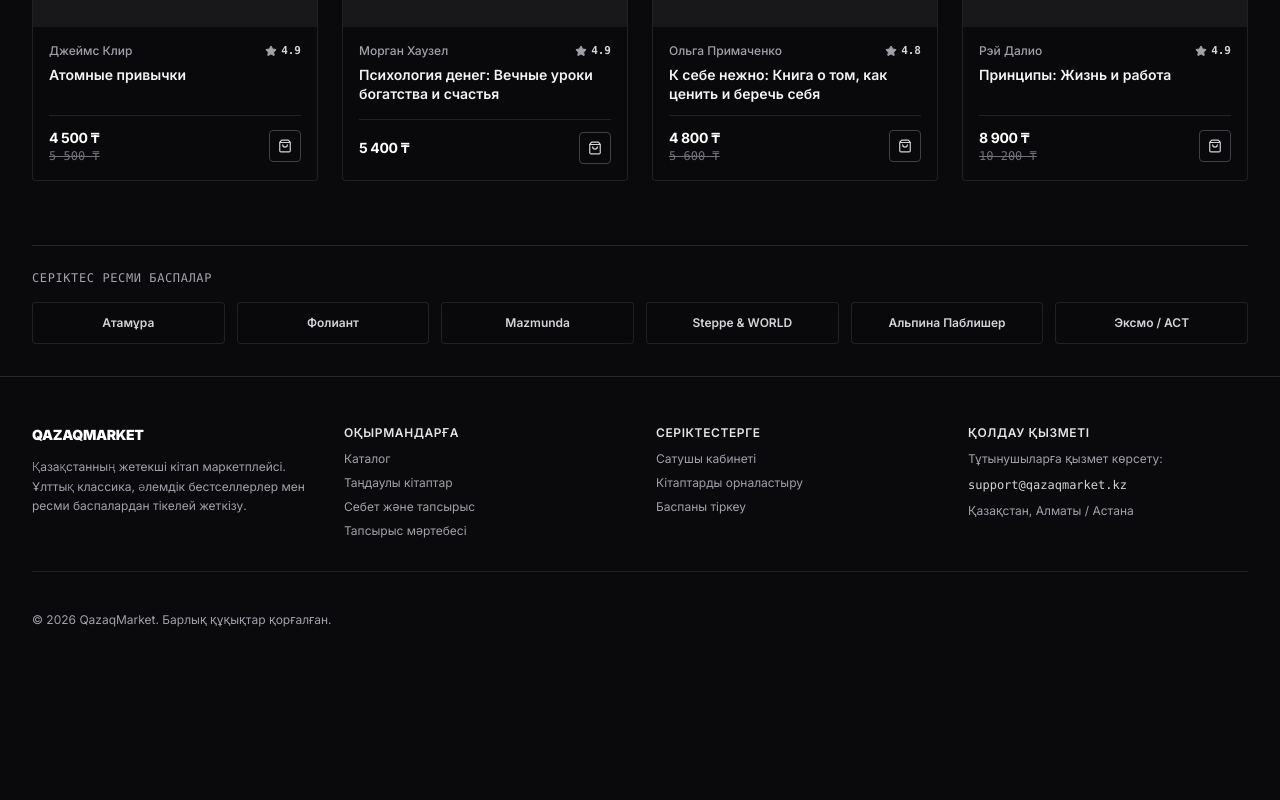
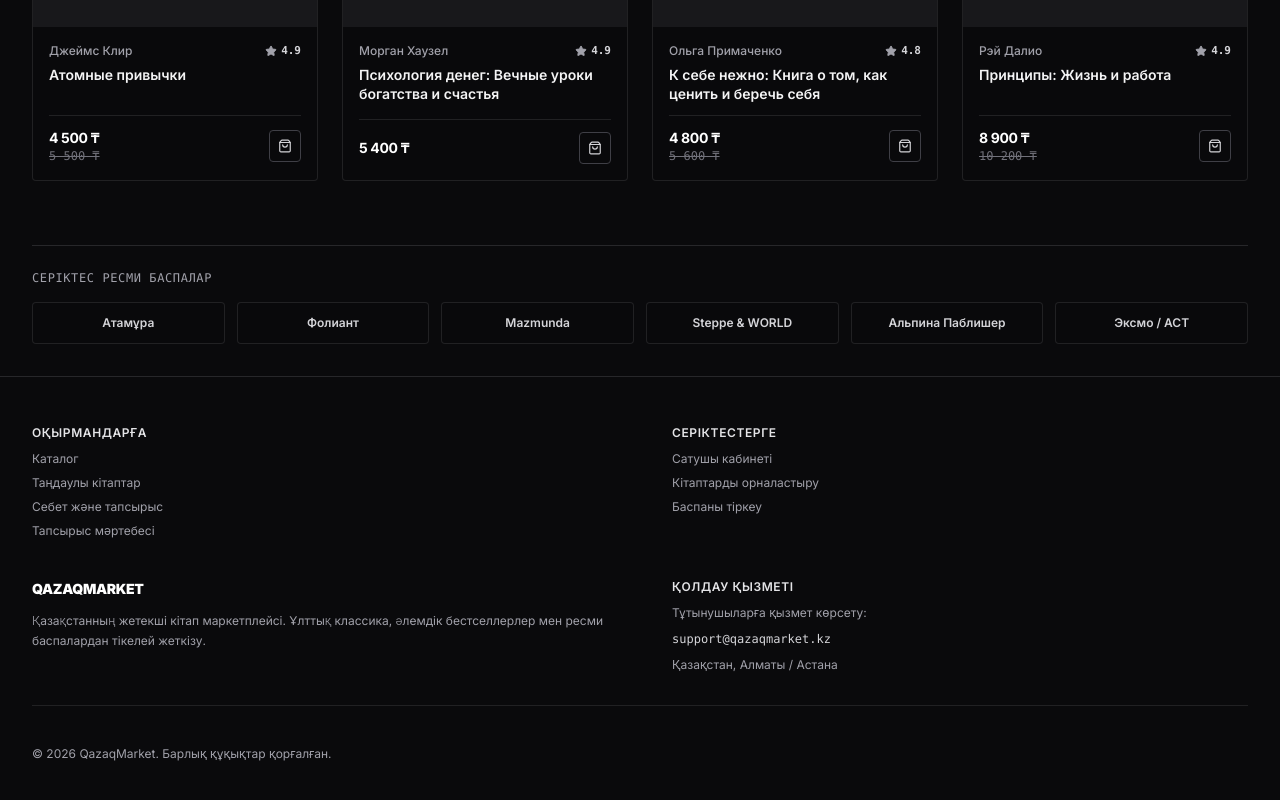
Before and after one commit to rmekenov-pixel/test-marketplace, a React (Vite) app: page / in a window 1280 px wide. Shown: the part 2456-3256 px from the top of the page. Before the commit the page ends 3132 px from the top, so only its background shows below. Built offline with nearby package versions, Linux system fonts and the light colour scheme.

Commit message:
refactor(footer): reorganize columns into symmetric 2x2 grid

```diff
--- a/src/widgets/footer/Footer.tsx
+++ b/src/widgets/footer/Footer.tsx
@@ -10,20 +10,8 @@ export const Footer: React.FC = () => {
   return (
     <footer className="w-full bg-zinc-100 text-zinc-600 border-zinc-200 dark:bg-[#0a0a0c] dark:text-zinc-400 border-t dark:border-zinc-800 py-12 transition-colors mt-auto text-left">
       <div className="max-w-7xl mx-auto px-4 sm:px-6 lg:px-8">
-        <div className="grid grid-cols-1 md:grid-cols-4 gap-8 mb-10 pb-8 border-b border-zinc-200 dark:border-zinc-800/80">
-          {/* Col 1: About */}
-          <div className="space-y-3">
-            <div className="text-sm font-black tracking-tight text-zinc-950 dark:text-white uppercase">
-              QazaqMarket
-            </div>
-            <p className="text-xs text-zinc-600 dark:text-zinc-400 leading-relaxed font-light">
-              {lang === 'kk' || lang === 'kz'
-                ? 'Қазақстанның жетекші кітап маркетплейсі. Ұлттық классика, әлемдік бестселлерлер мен ресми баспалардан тікелей жеткізу.'
-                : 'Главный книжный маркетплейс Казахстана. Классическая и современная казахская, мировая и деловая литература с быстрой доставкой во все регионы страны.'}
-            </p>
-          </div>
-
-          {/* Col 2: Buyers */}
+        <div className="grid grid-cols-1 md:grid-cols-2 gap-8 md:gap-x-16 md:gap-y-10 mb-10 pb-8 border-b border-zinc-200 dark:border-zinc-800/80">
+          {/* Row 1, Col 1: Buyers */}
           <div className="space-y-2.5">
             <div className="text-xs font-semibold text-zinc-900 dark:text-zinc-200 uppercase tracking-wider">
               {lang === 'kk' || lang === 'kz' ? 'Оқырмандарға' : 'Покупателям'}
@@ -52,7 +40,7 @@ export const Footer: React.FC = () => {
             </ul>
           </div>
 
-          {/* Col 3: Sellers & Partners */}
+          {/* Row 1, Col 2: Sellers & Partners */}
           <div className="space-y-2.5">
             <div className="text-xs font-semibold text-zinc-900 dark:text-zinc-200 uppercase tracking-wider">
               {lang === 'kk' || lang === 'kz' ? 'Серіктестерге' : 'Партнерам'}
@@ -76,7 +64,19 @@ export const Footer: React.FC = () => {
             </ul>
           </div>
 
-          {/* Col 4: Contacts & Support */}
+          {/* Row 2, Col 1: About */}
+          <div className="space-y-3">
+            <div className="text-sm font-black tracking-tight text-zinc-950 dark:text-white uppercase">
+              QazaqMarket
+            </div>
+            <p className="text-xs text-zinc-600 dark:text-zinc-400 leading-relaxed font-light">
+              {lang === 'kk' || lang === 'kz'
+                ? 'Қазақстанның жетекші кітап маркетплейсі. Ұлттық классика, әлемдік бестселлерлер мен ресми баспалардан тікелей жеткізу.'
+                : 'Главный книжный маркетплейс Казахстана. Классическая и современная казахская, мировая и деловая литература с быстрой доставкой во все регионы страны.'}
+            </p>
+          </div>
+
+          {/* Row 2, Col 2: Contacts & Support */}
           <div className="space-y-2.5">
             <div className="text-xs font-semibold text-zinc-900 dark:text-zinc-200 uppercase tracking-wider">
               {lang === 'kk' || lang === 'kz' ? 'Қолдау қызметі' : 'Поддержка'}
```
